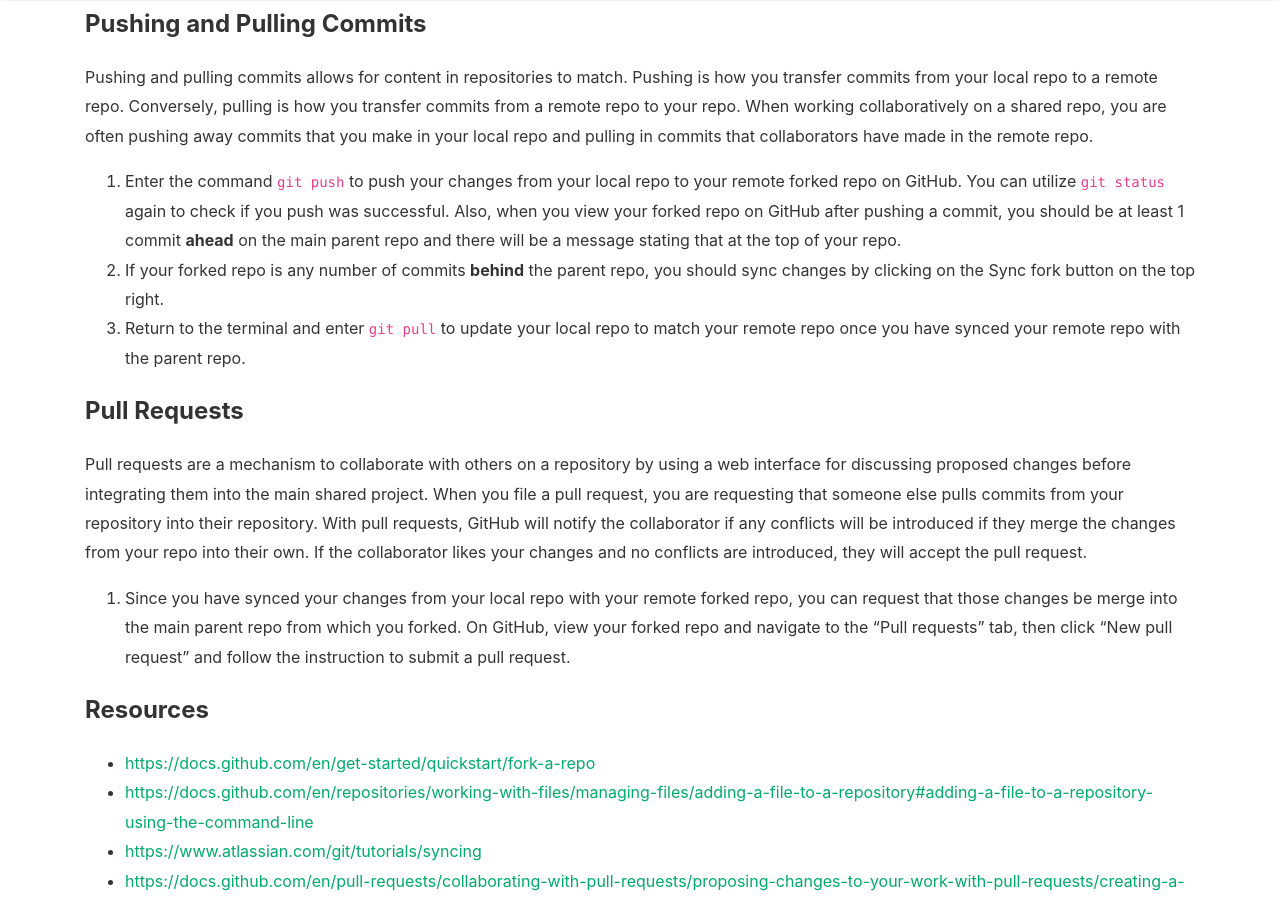
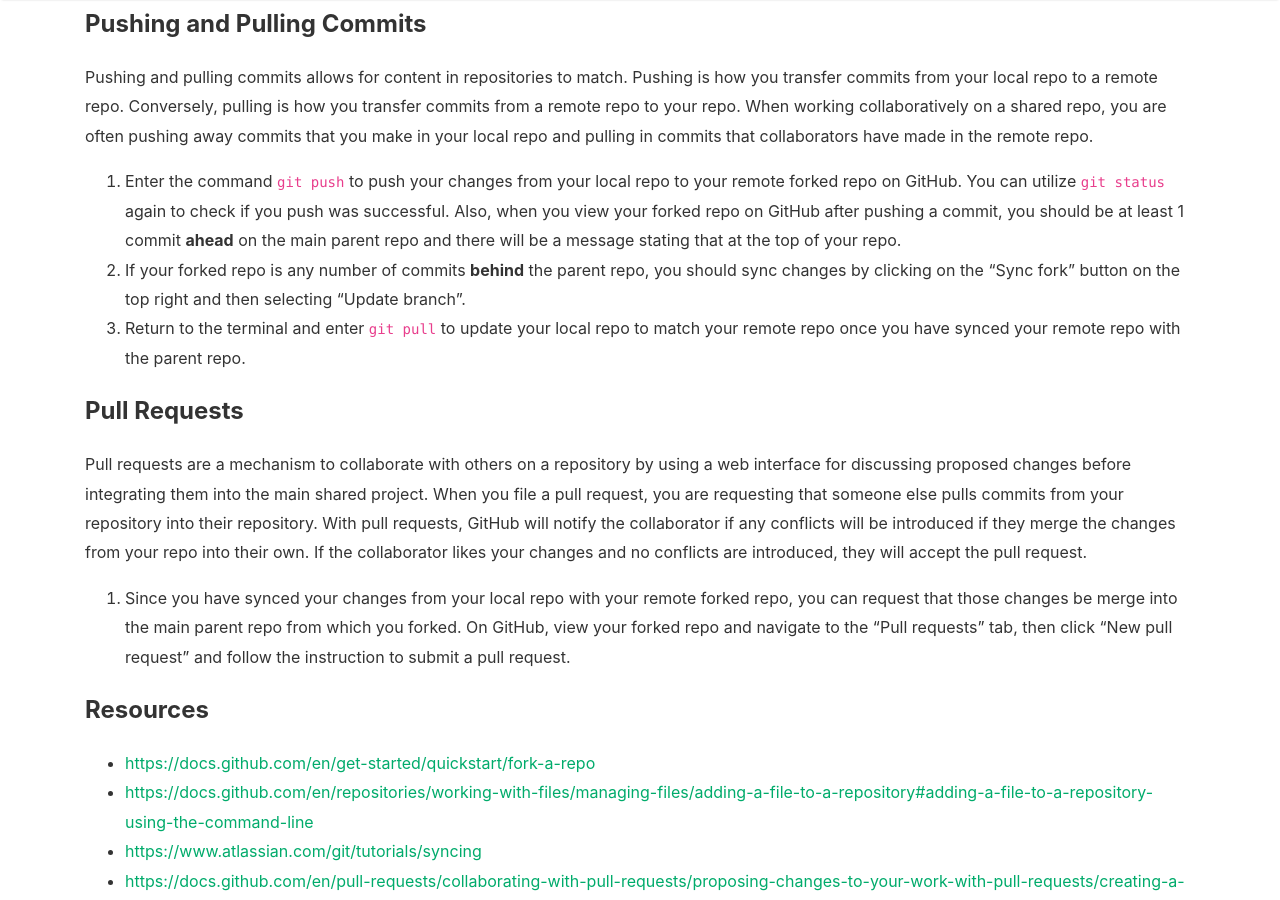
Before and after one commit to JEFworks-Lab/genomic-data-visualization-2023, a Jekyll site: the page built from resources/notes/Git_Tutorial.md, in a window 1280 px wide and 900 px high, scrolled down 1585 px. Built offline with Jekyll 4.4.1, drawn with Linux system fonts in a browser that asks for light colours; nearby versions of some CDN libraries; our own code applies the rules of GitHub Pages for plain Markdown files.

Commit message:
clarify update branch in git tutorial

```diff
--- a/resources/notes/Git_Tutorial.md
+++ b/resources/notes/Git_Tutorial.md
@@ -34,7 +34,7 @@ When making changes in a repo, a version of the changes can be saved and tracked
 Pushing and pulling commits allows for content in repositories to match. Pushing is how you transfer commits from your local repo to a remote repo. Conversely, pulling is how you transfer commits from a remote repo to your repo. When working collaboratively on a shared repo, you are often pushing away commits that you make in your local repo and pulling in commits that collaborators have made in the remote repo.
 
 8. Enter the command `git push` to push your changes from your local repo to your remote forked repo on GitHub. You can utilize `git status` again to check if you push was successful. Also, when you view your forked repo on GitHub after pushing a commit, you should be at least 1 commit **ahead** on the main parent repo and there will be a message stating that at the top of your repo.
-9. If your forked repo is any number of commits **behind** the parent repo, you should sync changes by clicking on the Sync fork button on the top right.
+9. If your forked repo is any number of commits **behind** the parent repo, you should sync changes by clicking on the "Sync fork" button on the top right and then selecting "Update branch".
 10. Return to the terminal and enter `git pull` to update your local repo to match your remote repo once you have synced your remote repo with the parent repo.
 
 #### Pull Requests
```
